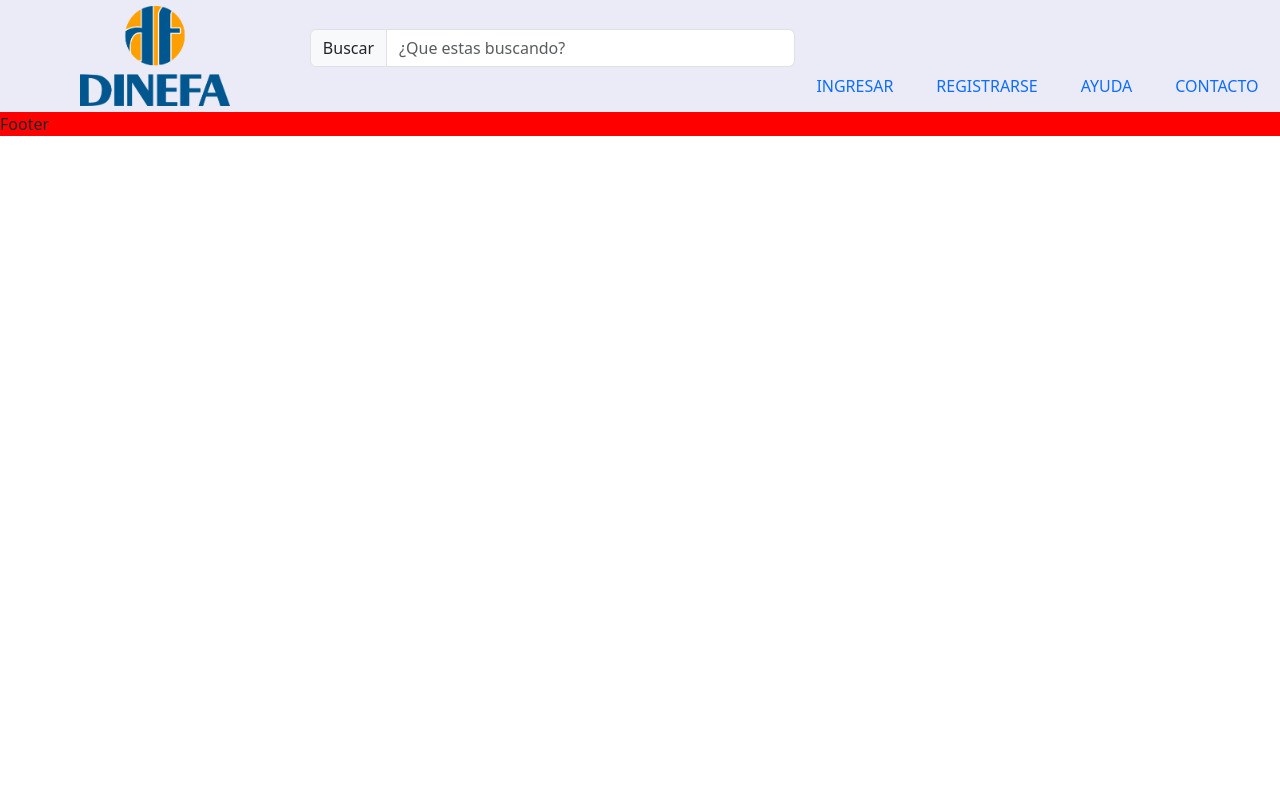
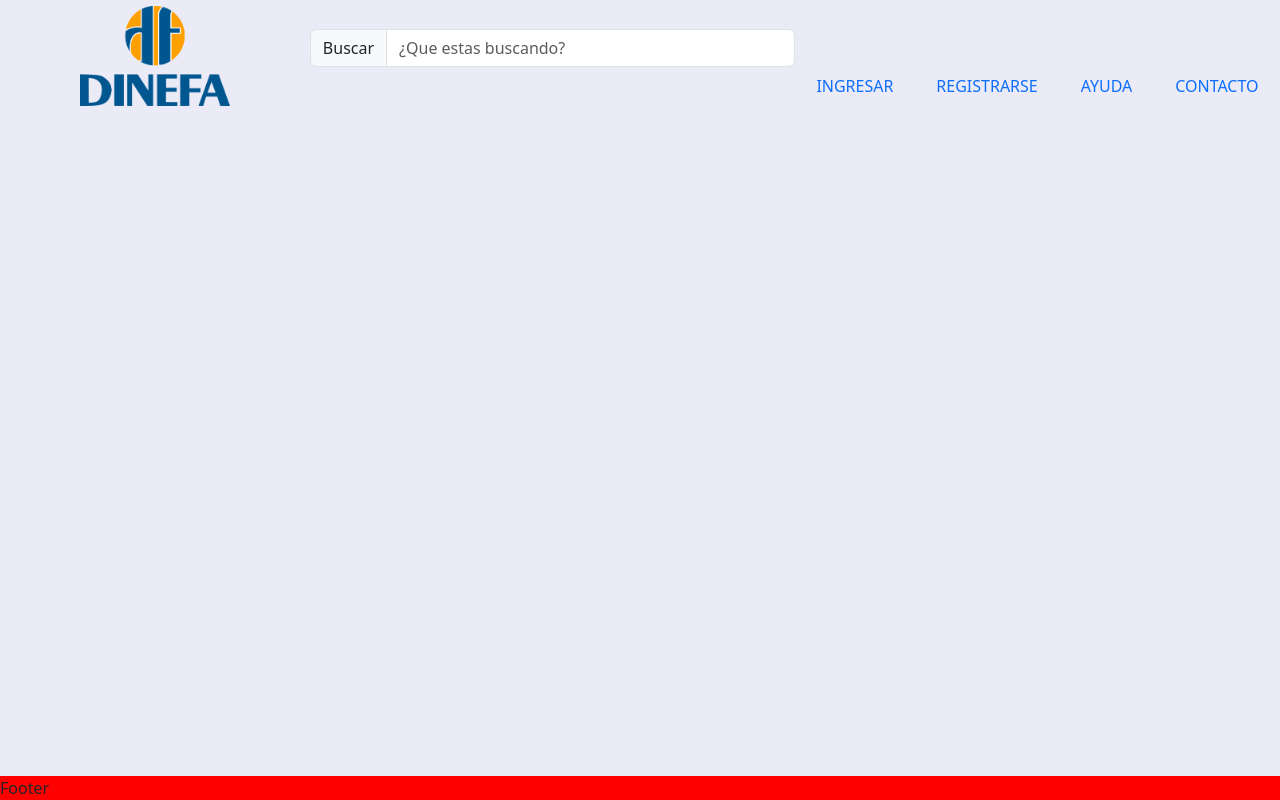
Before and after one commit to AdrianoAbdelnur/dinefa-shop-frontend, a React (Create React App) app: page /product in a window 1280 px wide. Built offline with nearby package versions, Linux system fonts and the light colour scheme.

Commit message:
Se agrega pagina de detalles de producto

```diff
--- /dev/null
+++ b/src/components/pages/productPage/Product.js
@@ -0,0 +1,12 @@
+import React from 'react'
+import './product.css'
+
+const Product = () => {
+  return (
+    <div className='product_container'>
+
+    </div>
+  )
+}
+
+export default Product
--- /dev/null
+++ b/src/components/pages/productPage/product.css
@@ -0,0 +1,9 @@
+.product_container{
+    background-color: #ebebf8;
+    display: flex;
+    flex: 1;
+    flex-wrap: wrap;
+    overflow-y: scroll;
+    flex-direction: row;
+    width: 100%;
+}
--- a/src/router/Router.js
+++ b/src/router/Router.js
@@ -2,6 +2,7 @@ import React from 'react'
 import { BrowserRouter, Route, Routes } from 'react-router-dom'
 import Layout from '../components/layout/Layout'
 import Home from '../components/pages/home/Home'
+import Product from '../../src/components/pages/productPage/Product'
 
 
 const Router = () => {
@@ -11,6 +12,7 @@ const Router = () => {
           <Routes>
               <Route path='/' element={<Home/>}   />
               <Route path='/login' element={<>login</>}/>
+              <Route path='/product' element={<Product/>}/>
           </Routes>
       </Layout>
     </BrowserRouter>
```
